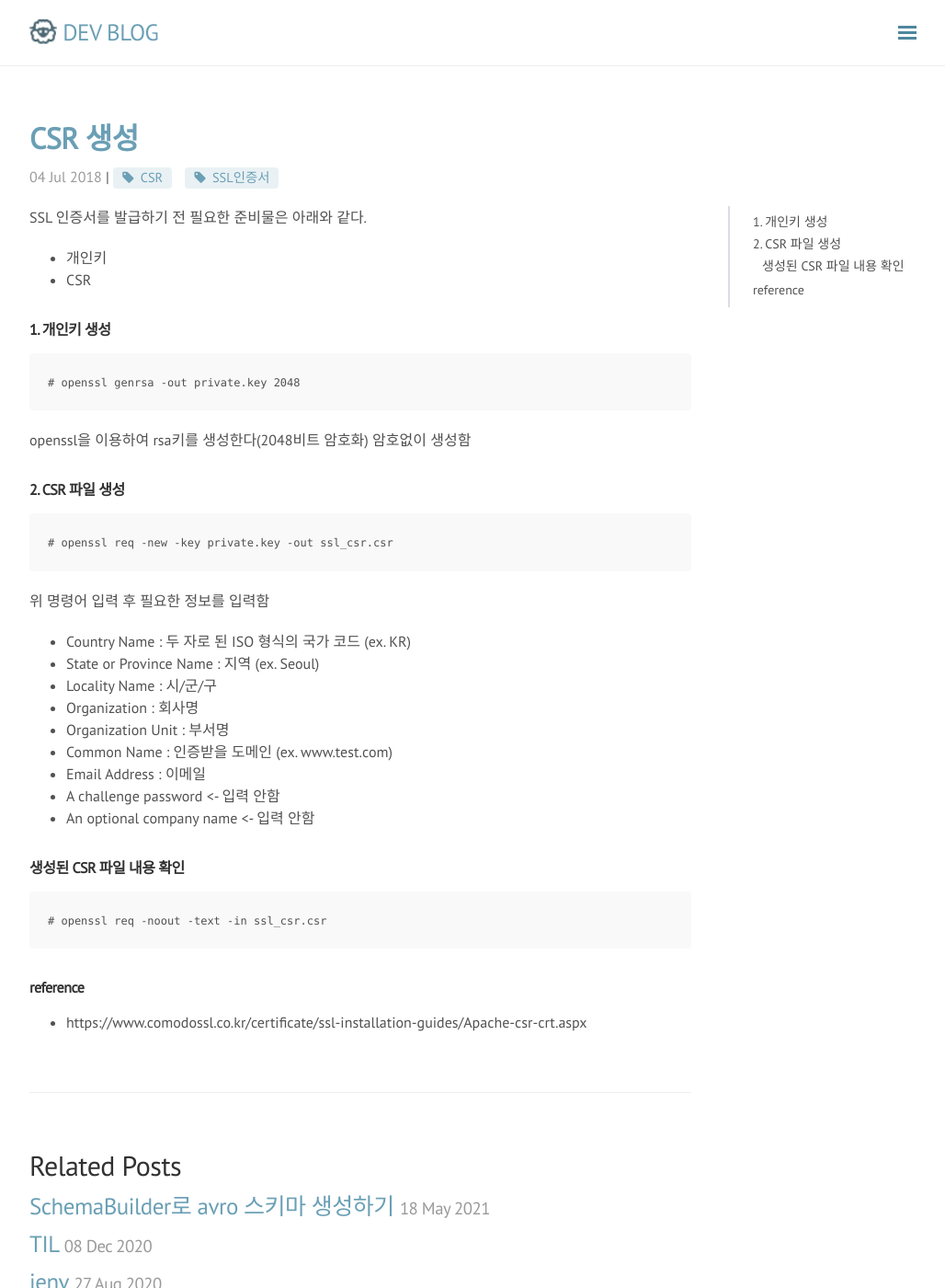
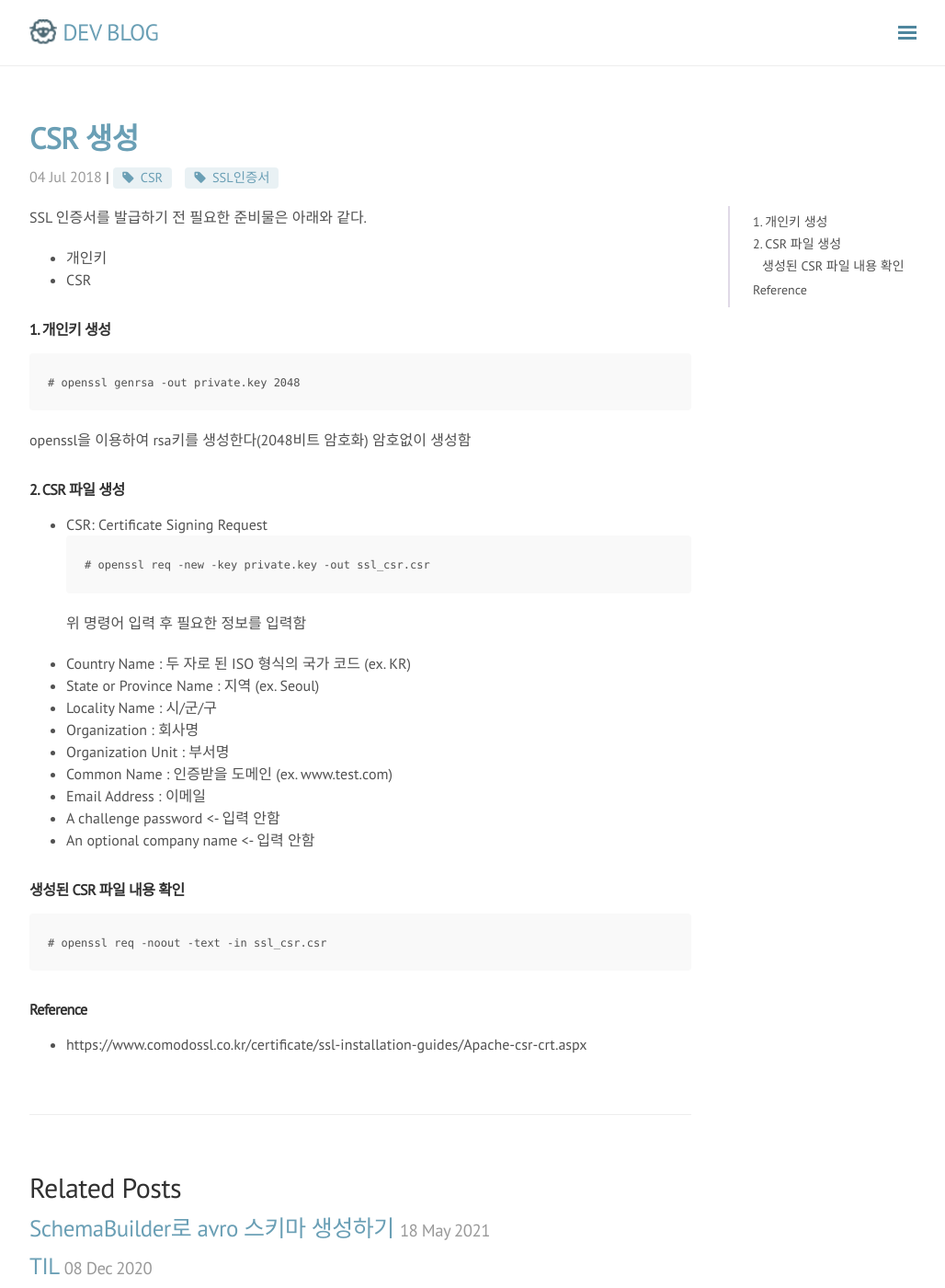
Before and after one commit to rmcodestar/rmcodestar.github.io, a Jekyll site: the page built from _posts/2018-07-04-csr.md, in a window 1280 px wide and 1400 px high. Shown: the whole window at 92% size, without its empty margins (248-1276 px from the left). Built offline with Jekyll 4.4.1, drawn with Linux system fonts in a browser that asks for light colours; nearby versions of some CDN libraries; comment, search, counter and statistics services are not loaded.

Commit message:
Update 2018-07-04-csr.md

````diff
--- a/_posts/2018-07-04-csr.md
+++ b/_posts/2018-07-04-csr.md
@@ -19,6 +19,7 @@ openssl을 이용하여 rsa키를 생성한다(2048비트 암호화)
 
 
 ### 2. CSR 파일 생성
+* CSR: Certificate Signing Request
 ```
 # openssl req -new -key private.key -out ssl_csr.csr
 ```
@@ -40,5 +41,5 @@ openssl을 이용하여 rsa키를 생성한다(2048비트 암호화)
 ```
 
 
-### reference
+### Reference
 * https://www.comodossl.co.kr/certificate/ssl-installation-guides/Apache-csr-crt.aspx
````
Also changed, not shown: other parts of _posts/2018-07-04-csr.md (+1 -1 lines).
